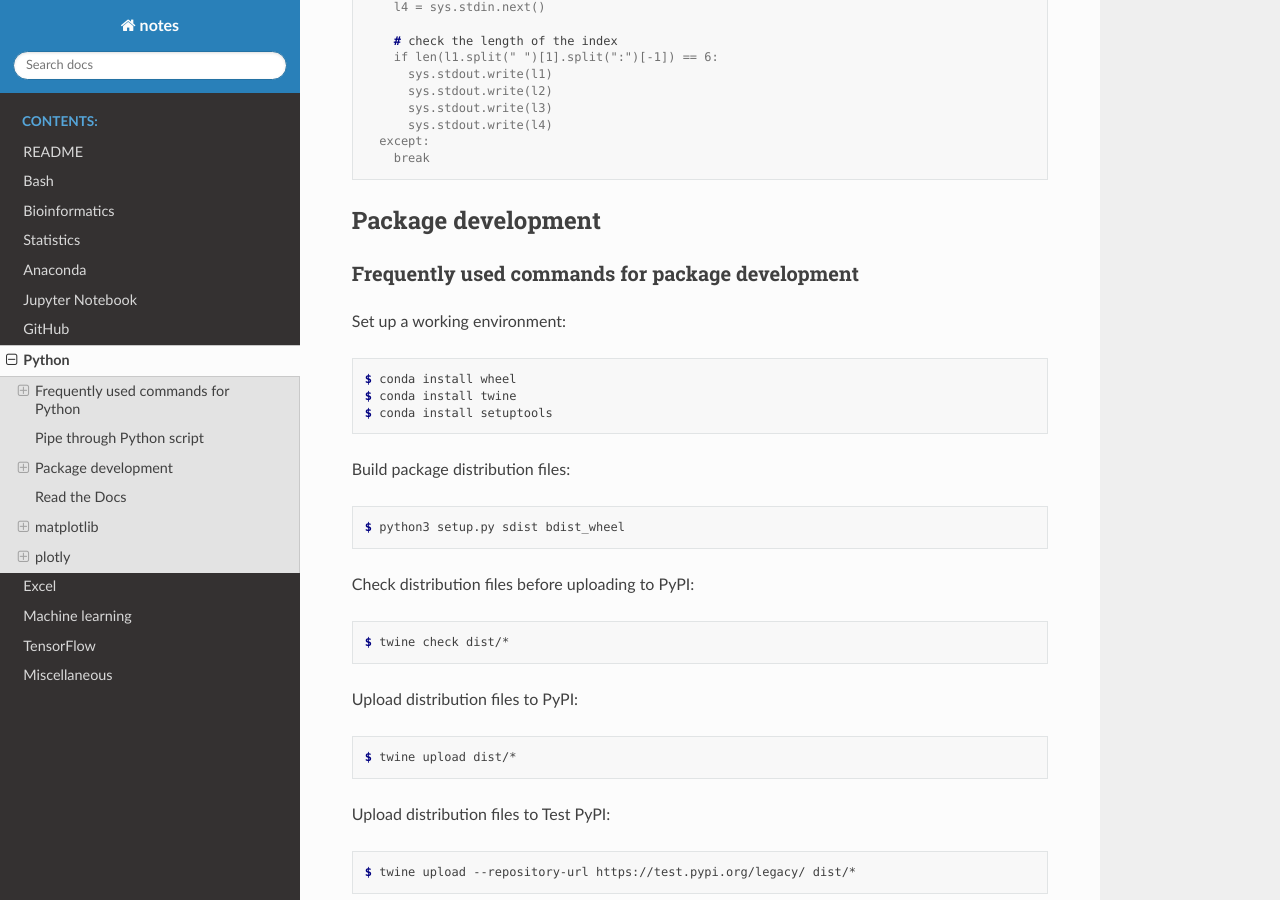
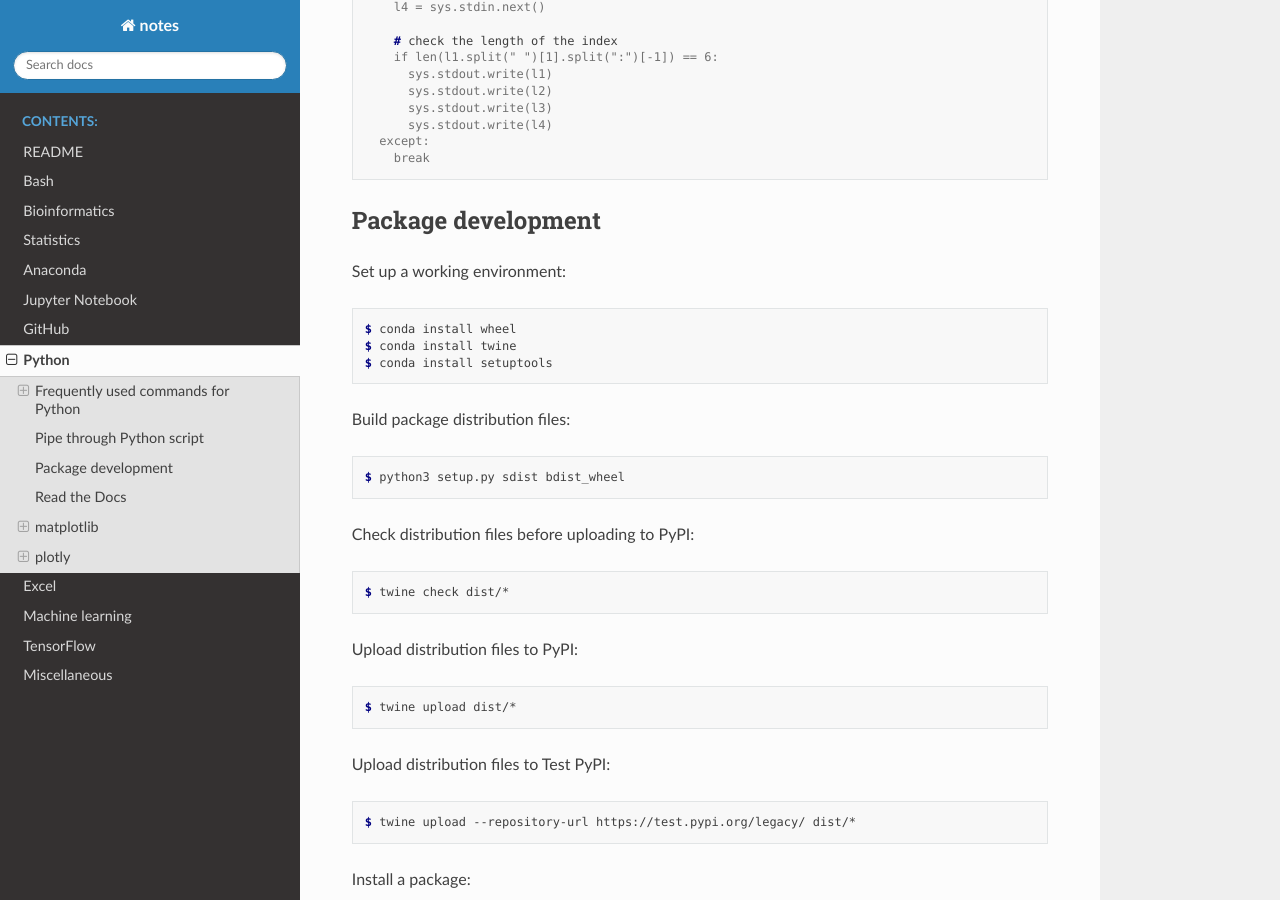
Before and after one commit to sbslee/notes, a Sphinx documentation site: the page built from docs/python.rst, in a window 1280 px wide and 900 px high, scrolled down 1013 px. Built offline with Sphinx 7.4.7 and the Read the Docs theme 2.0.0, drawn with Linux system fonts in a browser that asks for light colours.

Commit message:
Update python.rst

```diff
--- a/docs/python.rst
+++ b/docs/python.rst
@@ -62,9 +62,6 @@ If you saved that as foo.py, then you'd run it with:
 
 Package development
 ===================
-
-Frequently used commands for package development
-------------------------------------------------
 
 Set up a working environment:
 
```
